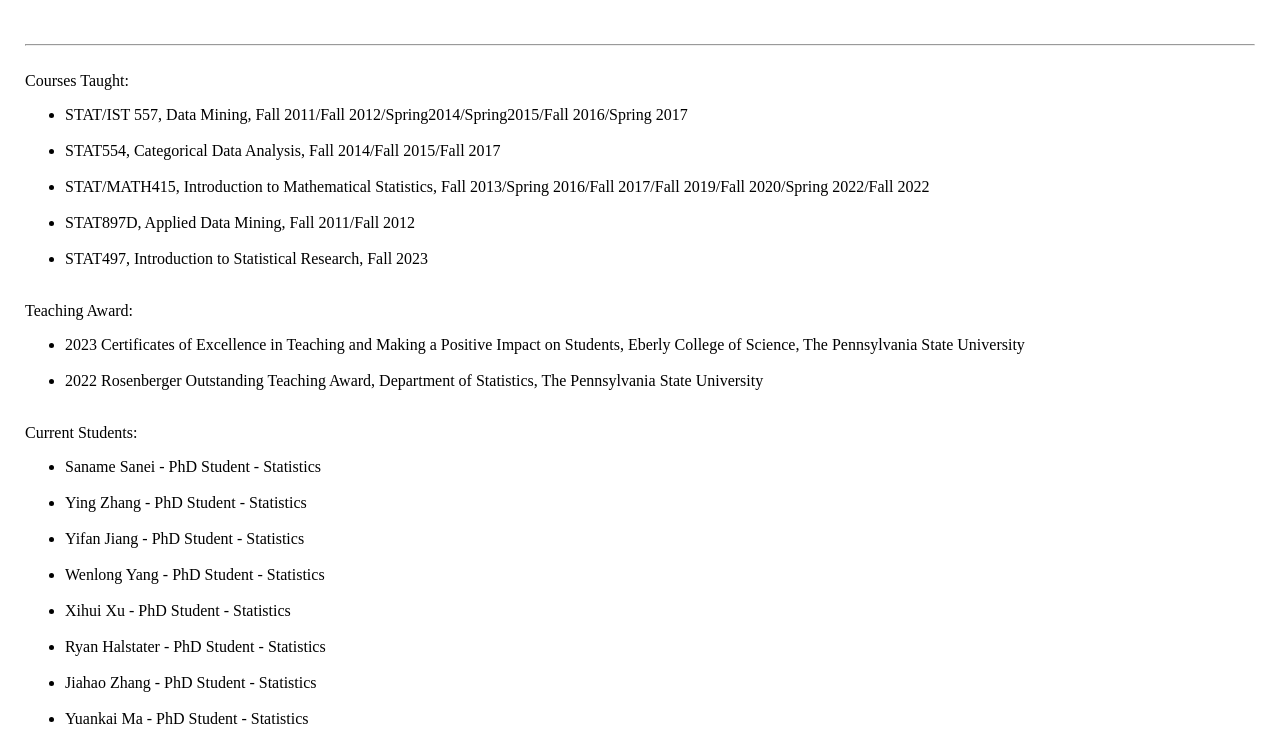
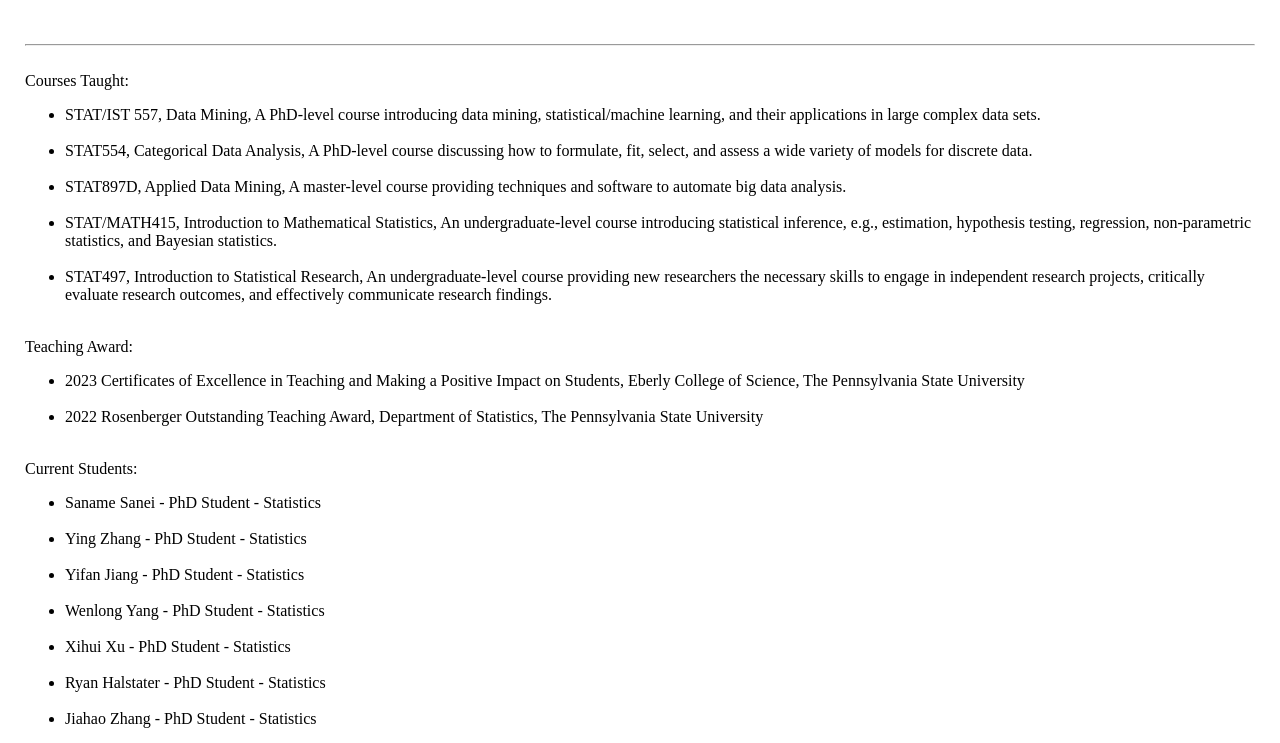
Before and after one commit to lebao0215/lebao, a plain HTML site: page Teaching.html in a window 1280 px wide. Shown: the part 56-799 px from the top of the page. Drawn offline with Linux system fonts and the light colour scheme.

Commit message:
Add files via upload

```diff
--- a/Teaching.html
+++ b/Teaching.html
@@ -38,15 +38,15 @@ h6 { font-size: 14px; }
 <hr/>
 <br>Courses Taught: <br>
 <ul>
-  <li>STAT/IST 557, Data Mining, Fall 2011/Fall 2012/Spring2014/Spring2015/Fall 2016/Spring 2017</li>
+  <li>STAT/IST 557, Data Mining, A PhD-level course introducing data mining, statistical/machine learning, and their applications in large complex data sets.</li>
   <br />
-  <li>STAT554, Categorical Data Analysis, Fall 2014/Fall 2015/Fall 2017 </li>
+  <li>STAT554, Categorical Data Analysis, A PhD-level course discussing how to formulate, fit, select, and assess a wide variety of models for discrete data.</li>
+  <br />
+  <li>STAT897D, Applied Data Mining, A master-level course providing techniques and software to automate big data analysis.</li>
     <br />
-  <li>STAT/MATH415, Introduction to  Mathematical Statistics, Fall 2013/Spring 2016/Fall 2017/Fall 2019/Fall 2020/Spring 2022/Fall 2022 </li>
+  <li>STAT/MATH415, Introduction to  Mathematical Statistics, An undergraduate-level course introducing statistical inference, e.g., estimation, hypothesis testing, regression, non-parametric statistics, and Bayesian statistics.</li>
   <br />
-  <li>STAT897D, Applied Data Mining, Fall 2011/Fall 2012</li>
-  <br />
-  <li>STAT497, Introduction to Statistical Research, Fall 2023 </li>
+  <li>STAT497, Introduction to Statistical Research, An undergraduate-level course providing new researchers the necessary skills to engage in independent research projects, critically evaluate research outcomes, and effectively communicate research findings.</li>
 </ul>
 
 <br>Teaching Award: <br>
```
Also changed, not shown: 1 other file.
